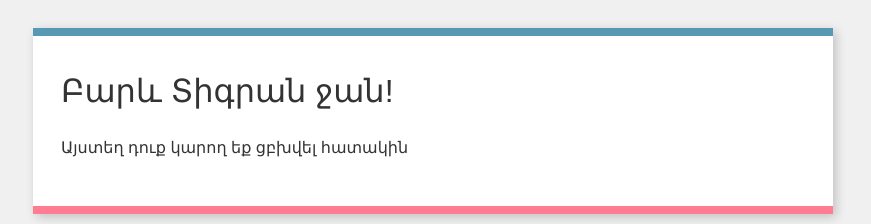
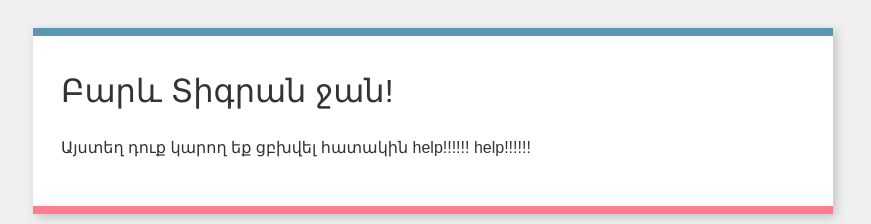
Before and after one commit to mikaelhakobyan/travel-site, a plain HTML site: page index.html in a window 1280 px wide. Shown: the top 224 px of the page, without its empty margins (207-1078 px from the left). Drawn offline with Linux system fonts and the light colour scheme.

Commit message:
Added HELP!!!!.

```diff
--- a/index.html
+++ b/index.html
@@ -11,7 +11,9 @@
 
   <div class="box">
     <h1>Բարև Տիգրան ջան!</h1>
-    <p>Այստեղ դուք կարող եք ցբխվել հատակին</p>
+    <p>Այստեղ դուք կարող եք ցբխվել հատակին
+	help!!!!!!
+	help!!!!!!</p>
   </div>
 
   <div class="photo">
```
